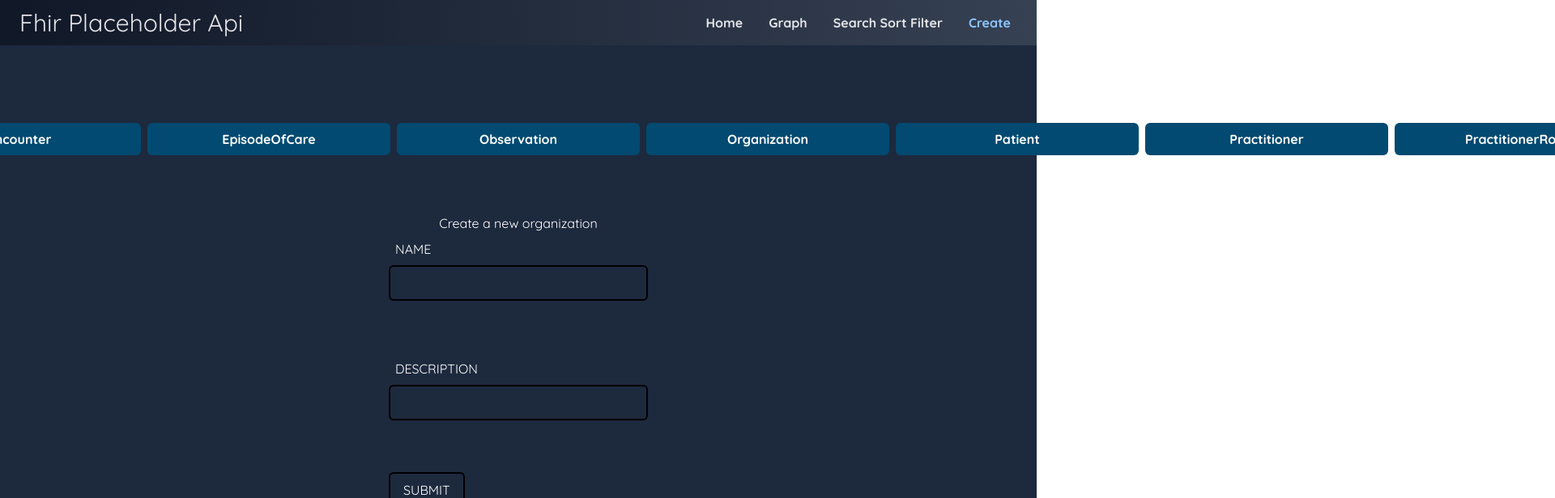
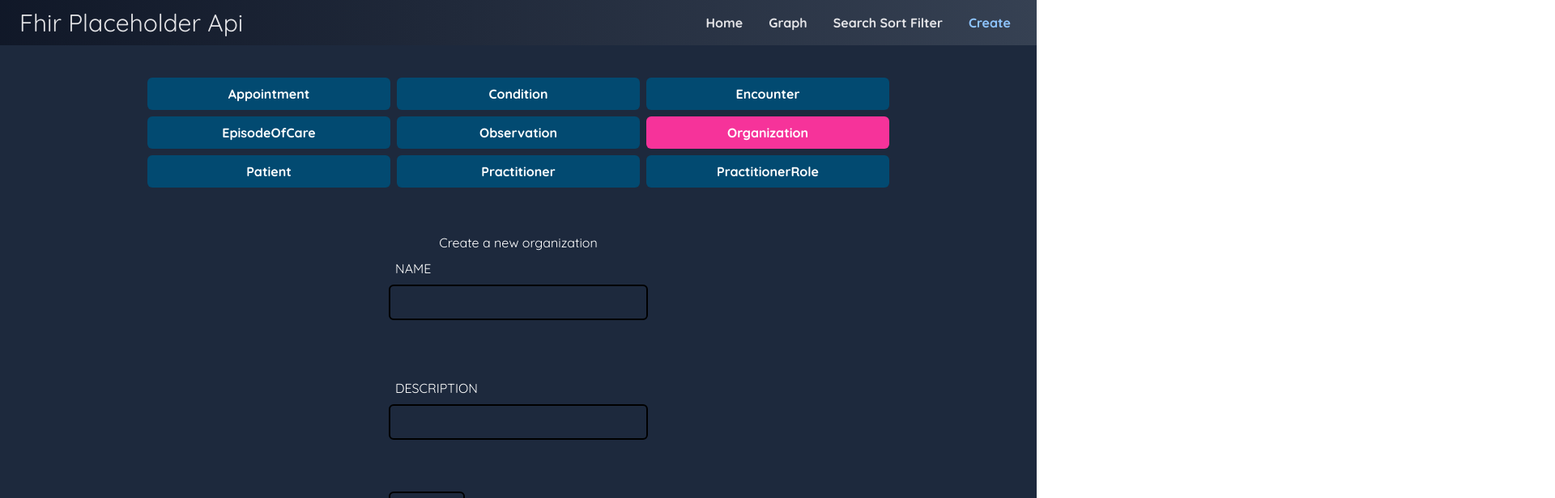
Before and after one commit to willemverbuyst/fhir-placeholder-api, a React (Vite) app in the folder client/: page /create in a window 1280 px wide. Shown: the top 616 px of the page at 81% size, 1920 px wide, since content can reach past the window. Built offline with nearby package versions, Linux system fonts and the light colour scheme.

Commit message:
Update styling resource selection create-page

```diff
--- a/client/src/App.tsx
+++ b/client/src/App.tsx
@@ -1,7 +1,7 @@
 import { Route, Routes } from "react-router";
 import { Header } from "./components/Header";
 import { CapabilityStatementPage } from "./pages/capabilityStatement/CapabilityStatementPage";
-import { Create } from "./pages/create-organization/Create";
+import { CreatePage } from "./pages/create-organization/CreatePage";
 import { Graph } from "./pages/graph/Graph";
 import { SearchSortFilterPage } from "./pages/search-sort-filter/SearchSortFilterPage";
 
@@ -14,7 +14,7 @@ function App() {
           <Route index element={<CapabilityStatementPage />} />
           <Route path="graph" element={<Graph />} />
           <Route path="search-sort-filter" element={<SearchSortFilterPage />} />
-          <Route path="create" element={<Create />} />
+          <Route path="create" element={<CreatePage />} />
         </Routes>
       </main>
     </div>
--- a/client/src/pages/search-sort-filter/SelectResourceButton.tsx
+++ b/client/src/components/SelectResourceButton.tsx
@@ -1,6 +1,6 @@
 import type React from "react";
-import type { ConfigItems } from "../../config/fhirResources";
-import { cn } from "../../lib/utils";
+import type { ConfigItems } from "../config/fhirResources";
+import { cn } from "../lib/utils";
 
 export function SelectResourceButton(props: {
   caption: keyof ConfigItems;
--- a/client/src/pages/create-organization/Create.tsx
+++ /dev/null
@@ -1,42 +0,0 @@
-import { useState } from "react";
-import { type ConfigItems, FHIR_RESOURCES } from "../../config/fhirResources";
-import { SelectResourceButton } from "../search-sort-filter/SelectResourceButton";
-import { CreateOrganization } from "./CreateOrganization";
-
-const ItemMap = {
-  Appointment: <p>Not implemented yet</p>,
-  Condition: <p>Not implemented yet</p>,
-  EpisodeOfCare: <p>Not implemented yet</p>,
-  Organization: <CreateOrganization />,
-  PractitionerRole: <p>Not implemented yet</p>,
-  Practitioner: <p>Not implemented yet</p>,
-
-  Patient: <p>Not implemented yet</p>,
-  Encounter: <p>Not implemented yet</p>,
-  Observation: <p>Not implemented yet</p>,
-};
-
-export function Create() {
-  const [display, setDisplay] = useState<keyof ConfigItems>("Organization");
-
-  return (
-    <div className="w-full min-h-[100vh] flex flex-col items-center p-10">
-      <div className="flex flex-col items-center">
-        <section className="flex gap-2 py-4">
-          {Object.keys(FHIR_RESOURCES).map((k) => (
-            <SelectResourceButton
-              key={k}
-              setDisplay={setDisplay}
-              className={
-                FHIR_RESOURCES[k as keyof typeof FHIR_RESOURCES].bgColor
-              }
-              caption={k as keyof typeof FHIR_RESOURCES}
-            />
-          ))}
-        </section>
-
-        <section className="p-4 rounded-lg w-full">{ItemMap[display]}</section>
-      </div>
-    </div>
-  );
-}
--- /dev/null
+++ b/client/src/pages/create-organization/CreatePage.tsx
@@ -0,0 +1,41 @@
+import { useState } from "react";
+import { SelectResourceButton } from "../../components/SelectResourceButton";
+import {
+  APP_RESOURCE_TYPES,
+  type ConfigItems,
+} from "../../config/fhirResources";
+import { CreateOrganization } from "./CreateOrganization";
+
+const ItemMap = {
+  Appointment: <p>Not implemented yet</p>,
+  Condition: <p>Not implemented yet</p>,
+  EpisodeOfCare: <p>Not implemented yet</p>,
+  Organization: <CreateOrganization />,
+  PractitionerRole: <p>Not implemented yet</p>,
+  Practitioner: <p>Not implemented yet</p>,
+
+  Patient: <p>Not implemented yet</p>,
+  Encounter: <p>Not implemented yet</p>,
+  Observation: <p>Not implemented yet</p>,
+};
+
+export function CreatePage() {
+  const [display, setDisplay] = useState<keyof ConfigItems>("Organization");
+
+  return (
+    <div className="w-full min-h-[100vh] flex flex-col items-center gap-4">
+      <div className="grid grid-cols-1 sm:grid-cols-2 lg:grid-cols-3 gap-2">
+        {APP_RESOURCE_TYPES.map((k) => (
+          <SelectResourceButton
+            key={k}
+            setDisplay={setDisplay}
+            caption={k}
+            isSelected={display === k}
+          />
+        ))}
+      </div>
+
+      <div>{ItemMap[display]}</div>
+    </div>
+  );
+}
--- a/client/src/pages/search-sort-filter/SearchSortFilterPage.tsx
+++ b/client/src/pages/search-sort-filter/SearchSortFilterPage.tsx
@@ -10,13 +10,13 @@ import type {
   PractitionerRole,
 } from "fhir/r5";
 import { useState } from "react";
+import { SelectResourceButton } from "../../components/SelectResourceButton.tsx";
 import {
   APP_RESOURCE_TYPES,
   type AppResourceType,
   FHIR_RESOURCES,
 } from "../../config/fhirResources.ts";
 import { CardsRenderer } from "./CardsRenderer.tsx";
-import { SelectResourceButton } from "./SelectResourceButton.tsx";
 
 const ItemMap = {
   Appointment: <CardsRenderer<Appointment> item={FHIR_RESOURCES.Appointment} />,
```
